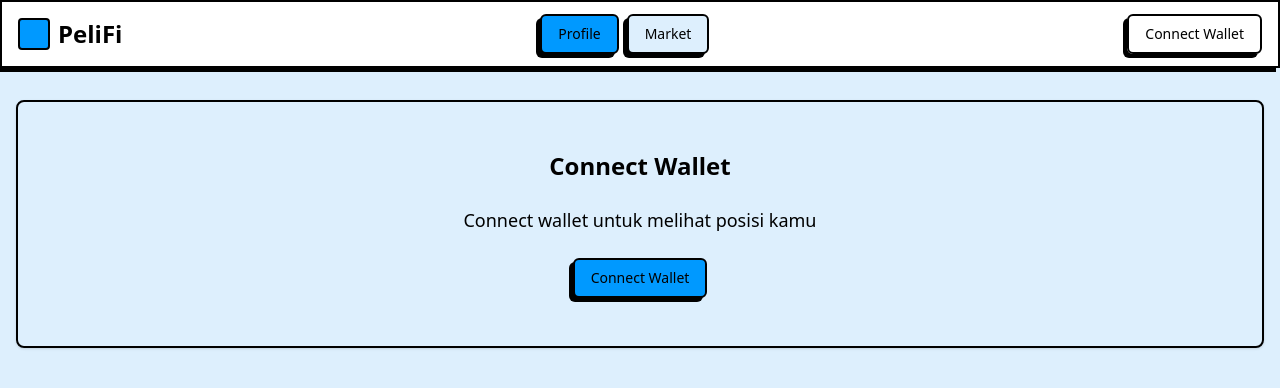
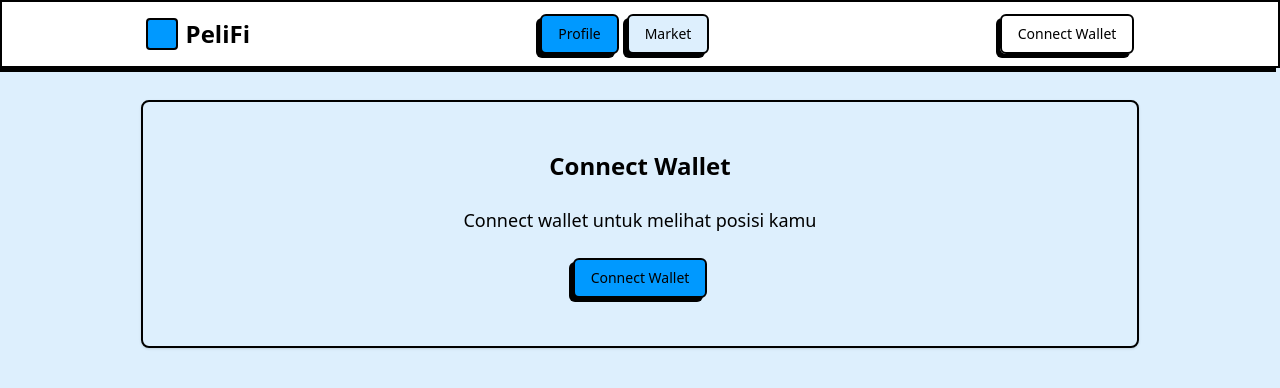
Before and after one commit to andrestudents/PeliFi, a Next.js app: page /app in a window 1280 px wide. Shown: the top 388 px of the page. Built offline with nearby package versions, Linux system fonts and the light colour scheme.

Commit message:
feat: compactness the page size

```diff
--- a/src/app/app/page.tsx
+++ b/src/app/app/page.tsx
@@ -43,8 +43,9 @@ export default function AppPage() {
 
       <main className="container mx-auto px-4 py-8">
         {activeTab === "market" && (
-          <Tabs value={marketSubTab} onValueChange={(v) => setMarketSubTab(v as MarketStatus | "All")} className="w-full">
-            <TabsList className="grid w-full max-w-2xl grid-cols-4 border-2 border-black shadow-shadow mx-auto">
+          <div className="max-w-[80%] mx-auto">
+            <Tabs value={marketSubTab} onValueChange={(v) => setMarketSubTab(v as MarketStatus | "All")} className="w-full">
+              <TabsList className="grid w-full max-w-2xl grid-cols-4 border-2 border-black shadow-shadow mx-auto">
                 <TabsTrigger
                   value="All"
                   className="data-[state=active]:bg-main data-[state=active]:text-main-foreground"
@@ -107,10 +108,11 @@ export default function AppPage() {
                 />
               </TabsContent>
             </Tabs>
+          </div>
         )}
 
         {activeTab === "profile" && (
-          <div className="space-y-6">
+          <div className="max-w-[80%] mx-auto space-y-6">
             {!isConnected || positions.length === 0 ? (
               <EmptyProfile onNavigateToMarket={handleNavigateToMarket} />
             ) : (
--- a/src/components/layout/TopBar.tsx
+++ b/src/components/layout/TopBar.tsx
@@ -13,7 +13,7 @@ export function TopBar({ activeTab, onTabChange }: TopBarProps) {
 
   return (
     <header className="sticky top-0 z-50 w-full border-2 border-black bg-secondary-background shadow-shadow">
-      <div className="container mx-auto px-4 h-16 flex items-center justify-between">
+      <div className="max-w-[80%] mx-auto px-4 h-16 flex items-center justify-between">
         <div className="flex items-center space-x-2">
           <div className="w-8 h-8 bg-main rounded border-2 border-black"></div>
           <h1 className="text-2xl font-heading font-bold">PeliFi</h1>
```
